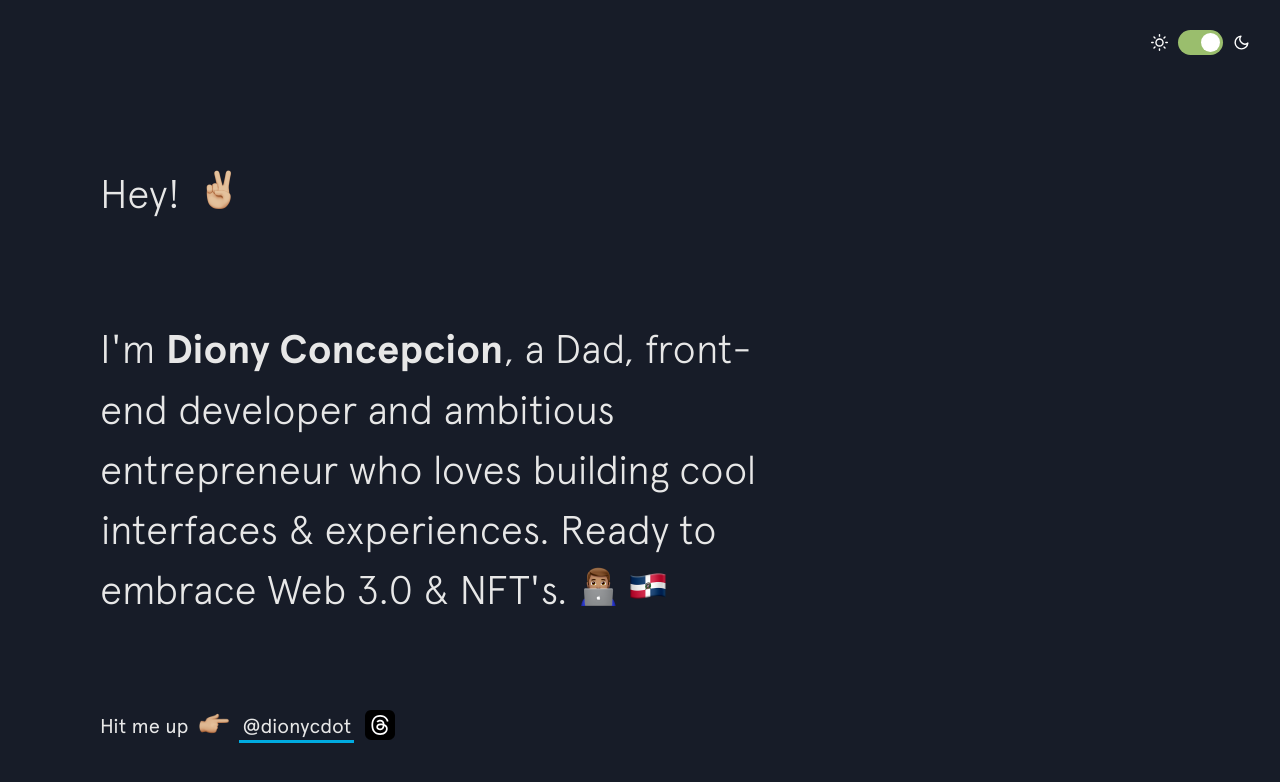
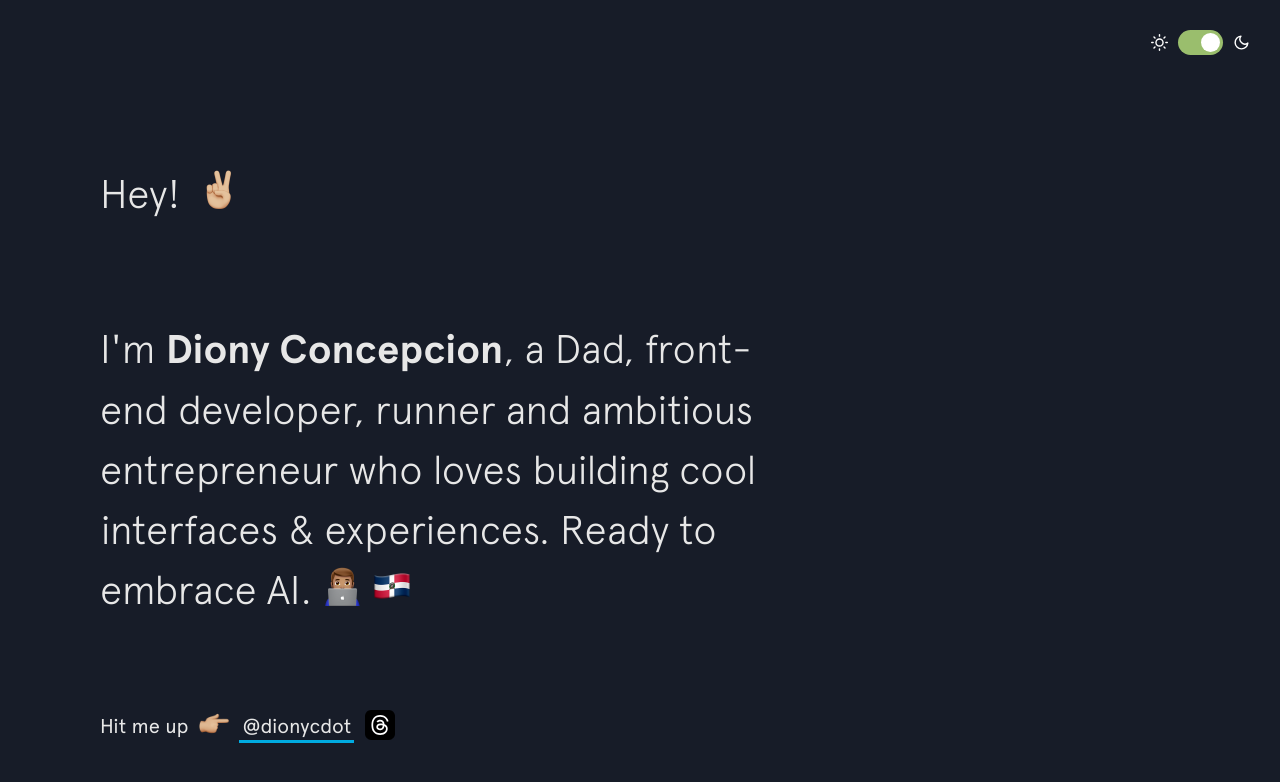
Before and after one commit to dionyc/dionyc.github.io, a Jekyll site: the page built from index.html, in a window 1280 px wide and 900 px high. Shown: the top 782 px of the window. Built offline with Jekyll 4.4.1, drawn with Linux system fonts in a browser that asks for light colours; nearby versions of some CDN libraries.

Commit message:
Update intro.html

```diff
--- a/_includes/intro.html
+++ b/_includes/intro.html
@@ -4,7 +4,7 @@
   </h1>
 
   <h2 class="intro__tagline">I'm
-    <span class="name">Diony Concepcion</span>, a Dad, front-end developer and ambitious entrepreneur who loves building cool interfaces &amp; experiences. Ready to embrace Web 3.0 &amp NFT's.
+    <span class="name">Diony Concepcion</span>, a Dad, front-end developer, runner and ambitious entrepreneur who loves building cool interfaces &amp; experiences. Ready to embrace AI.
     <span class="emoji technologist"></span> <span class="emoji dominican-flag"></span>
   </h2>
 
```
